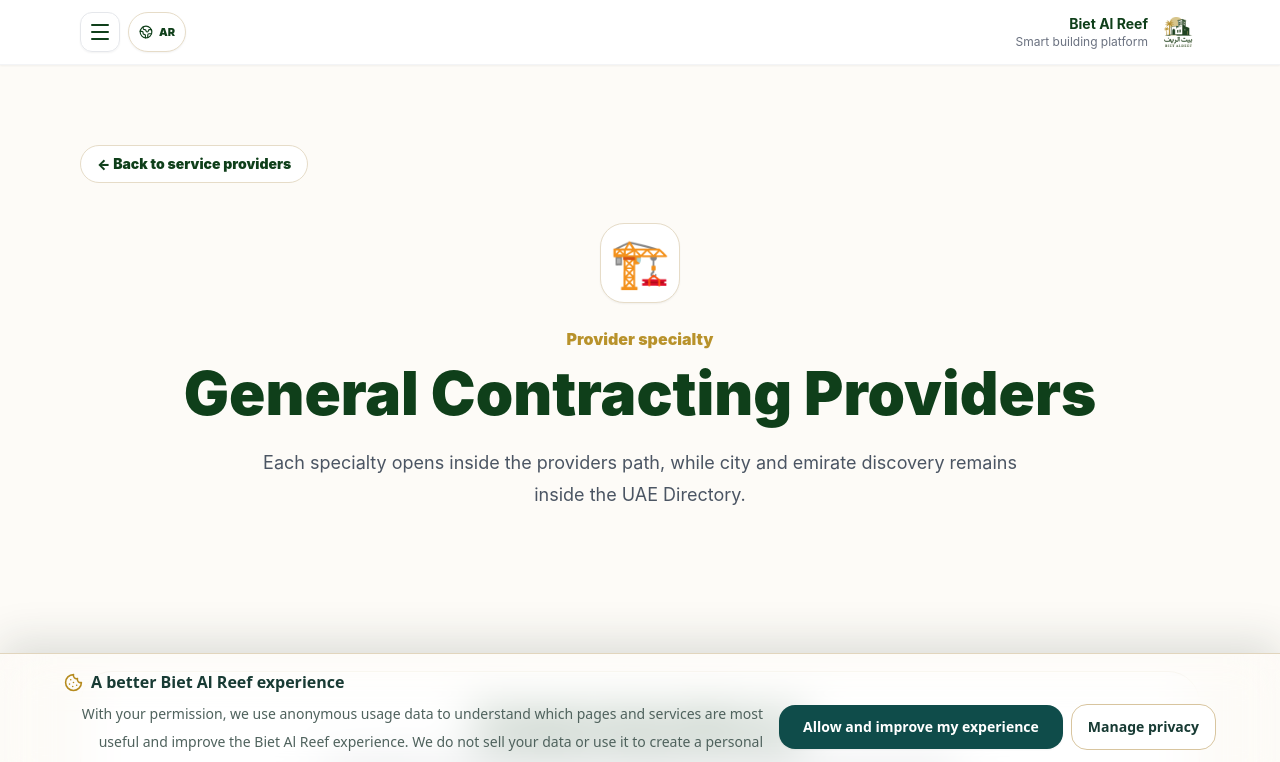
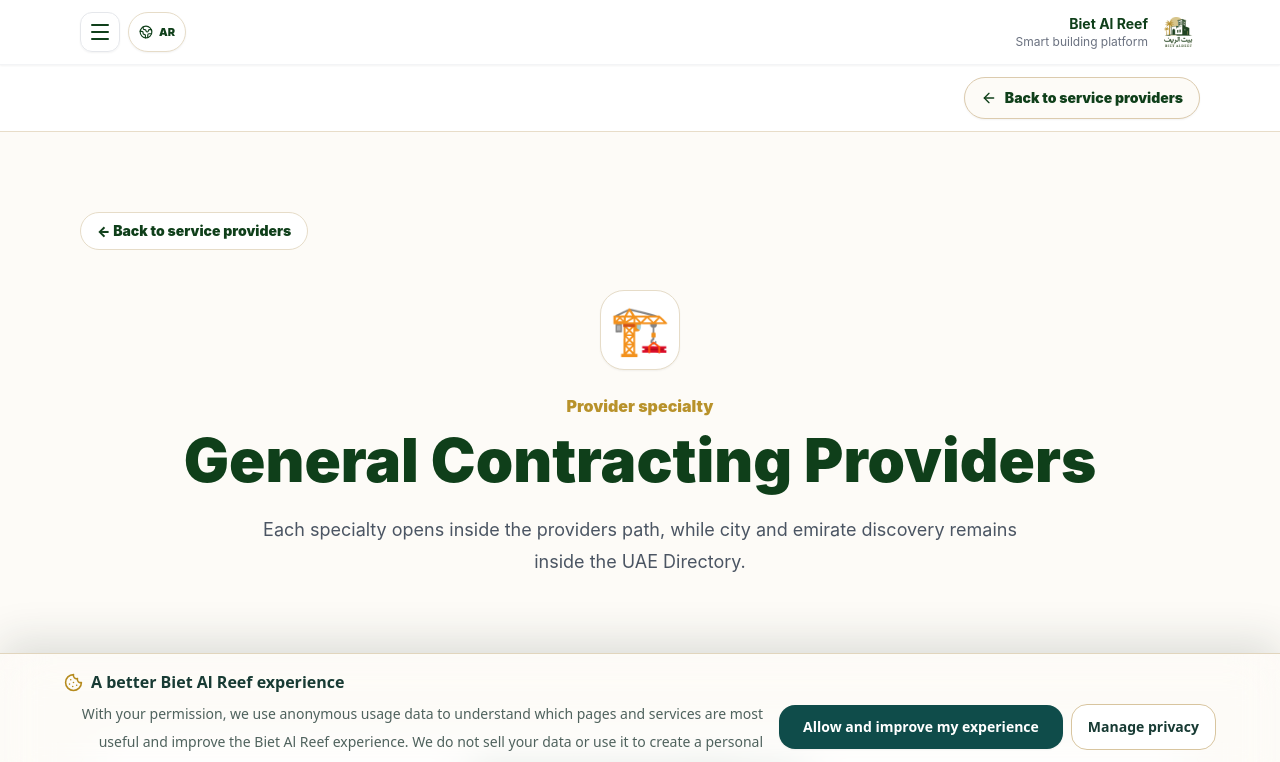
Before and after one commit to bietalreef/bietalreef-landing-new, a Next.js app: page /en/providers/specialty/general-contracting in a window 1280 px wide. Shown: the top 762 px of the page. Built offline with nearby package versions, Linux system fonts and the light colour scheme.

Commit message:
feat: apply unified back navigation to internal sections

```diff
--- a/pages/en/providers/specialty/[slug].js
+++ b/pages/en/providers/specialty/[slug].js
@@ -3,6 +3,7 @@ import Link from 'next/link';
 import EnglishLayout from '../../../../components/EnglishLayout';
 import { SERVICE_CATEGORIES } from '../../../../data/siteTaxonomy';
 import { providers } from '../../../../data/providers';
+import SectionBackBar from '../../../../components/SectionBackBar';
 
 function providerTypeLabel(provider) {
   if (provider.slug === 'al-hoot-marble-granite-factory') return 'Marble & Granite Factory';
@@ -31,6 +32,7 @@ export default function EnglishProviderSpecialtyPage({ specialty, matchingProvid
       </Head>
 
       <EnglishLayout>
+        <SectionBackBar locale="en" href="/en/providers" label="Back to service providers" />
         <main dir="ltr" className="bg-[#FDFBF7] text-left">
           <section className="mx-auto max-w-6xl px-4 py-16 md:py-20">
             <Link href="/en/providers" className="inline-flex rounded-full border border-[#E6DCC8] bg-white px-4 py-2 text-sm font-black text-[#0F3F1A] hover:border-[#D4AF37]">
```
